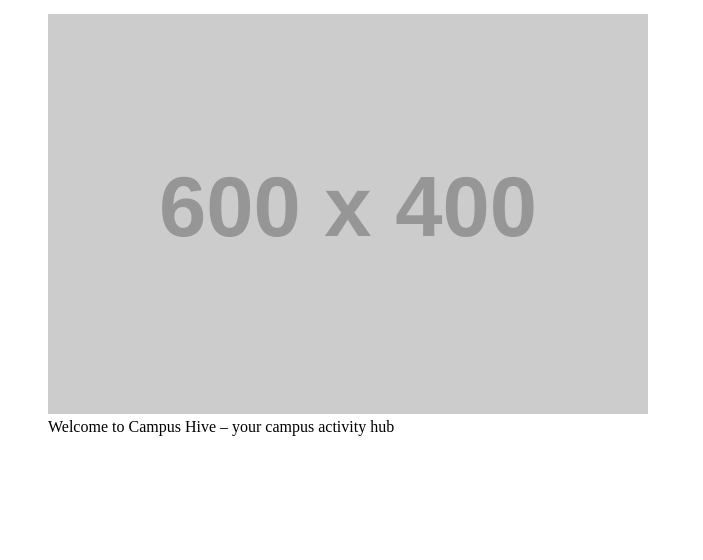
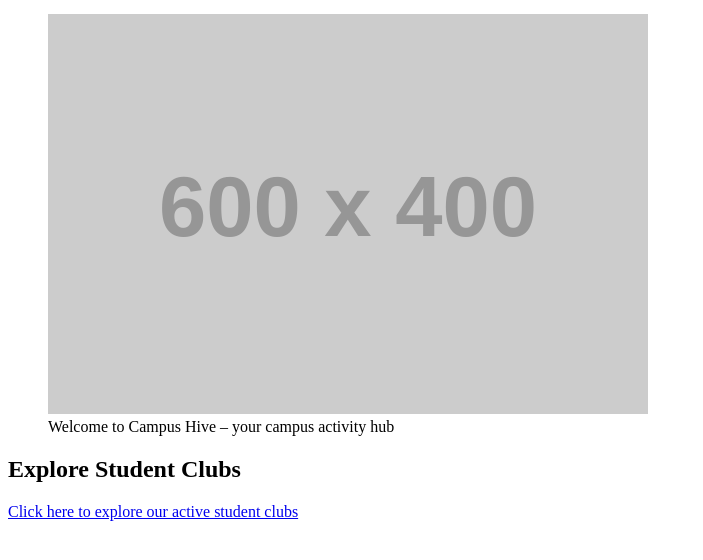
Before and after one commit to vigneshponna07/Campus-Hive, a website: page index.html in a window 1280 px wide. Shown: the part 136-696 px from the top of the page, without its empty margins (0-703 px from the left). Drawn offline with Linux system fonts and the light colour scheme; placeholder pictures from the web are drawn by us.

Commit message:
2nd section in home page is completed

```diff
--- a/index.html
+++ b/index.html
@@ -26,7 +26,10 @@
       <figcaption>Welcome to Campus Hive – your campus activity hub</figcaption>
       </figure>
     </section>
-    <section></section>
+    <section>
+      <h2>Explore Student Clubs</h2>
+      <a href="clubs.html">Click here to explore our active student clubs</a>
+    </section>
     <section></section>
   </main>
 
```
